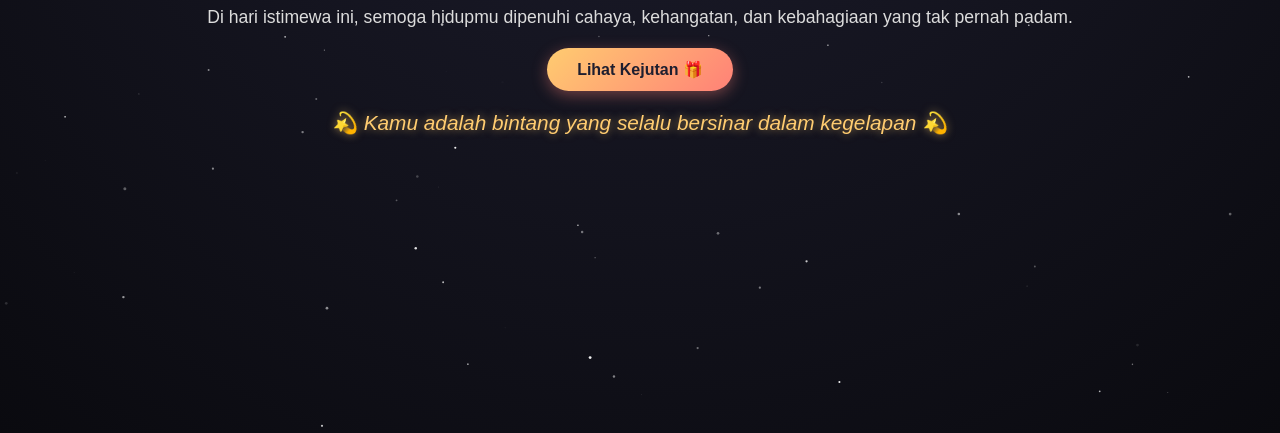
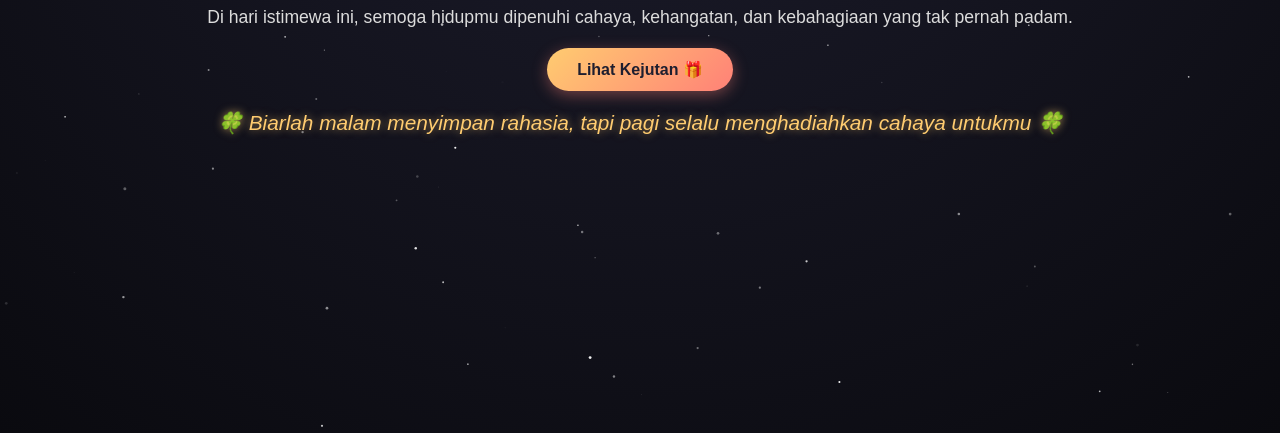
Before and after one commit to goldensaham265-ai/Happy-birthday-RARA, a plain HTML site: page index.html in a window 1280 px wide. Both pictures are taken after a click on the button "Lihat Kejutan 🎁". Shown: the part 367-800 px from the top of the page. Drawn offline with Linux system fonts and the light colour scheme.

Commit message:
Update index.html

```diff
--- a/index.html
+++ b/index.html
@@ -59,6 +59,7 @@
       font-style: italic;
       color: #ffcc70;
       text-shadow: 0 0 8px rgba(255, 204, 112, 0.6);
+      display: none;
     }
 
     @keyframes fadeIn {
@@ -78,16 +79,22 @@
   <h1>✨ Selamat Ulang Tahun, [RARA] ✨</h1>
   <p>Di hari istimewa ini, semoga hidupmu dipenuhi cahaya, kehangatan, dan kebahagiaan yang tak pernah padam.</p>
   <button onclick="startSurprise()">Lihat Kejutan 🎁</button>
-  <p id="surprise" style="display:none;">💫 Kamu adalah bintang yang selalu bersinar dalam kegelapan 💫</p>
-  <p id="surprise" style="display:none;">🌘 Di hari ini cobalah untuk melupakan segala masalah 🌒</p>
-  <p id="surprise" style="display:none;">🗿 Kak pukis bakal coba selalu ada buat kamu 🗿</p>
-  <p id="surprise" style="display:none;">🍀 Biarlah malam menyimpan rahasia, tapi pagi selalu menghadiahkan cahaya untukmu 🍀</p>
+  <p id="surprise"></p>
 
   <canvas id="stars"></canvas>
   <audio id="song" src="https://www.bensound.com/bensound-music/bensound-dreams.mp3"></audio>
 
   <script>
+    const surpriseTexts = [
+      "💫 Kamu adalah bintang yang selalu bersinar dalam kegelapan 💫",
+      "🌘 Di hari ini cobalah untuk melupakan segala masalah 🌒",
+      "🗿 Kak pukis bakal coba selalu ada buat kamu 🗿",
+      "🍀 Biarlah malam menyimpan rahasia, tapi pagi selalu menghadiahkan cahaya untukmu 🍀"
+    ];
+
     function startSurprise() {
+      const randomText = surpriseTexts[Math.floor(Math.random() * surpriseTexts.length)];
+      document.getElementById("surprise").innerText = randomText;
       document.getElementById("surprise").style.display = "block";
       document.getElementById("song").play();
     }
```
